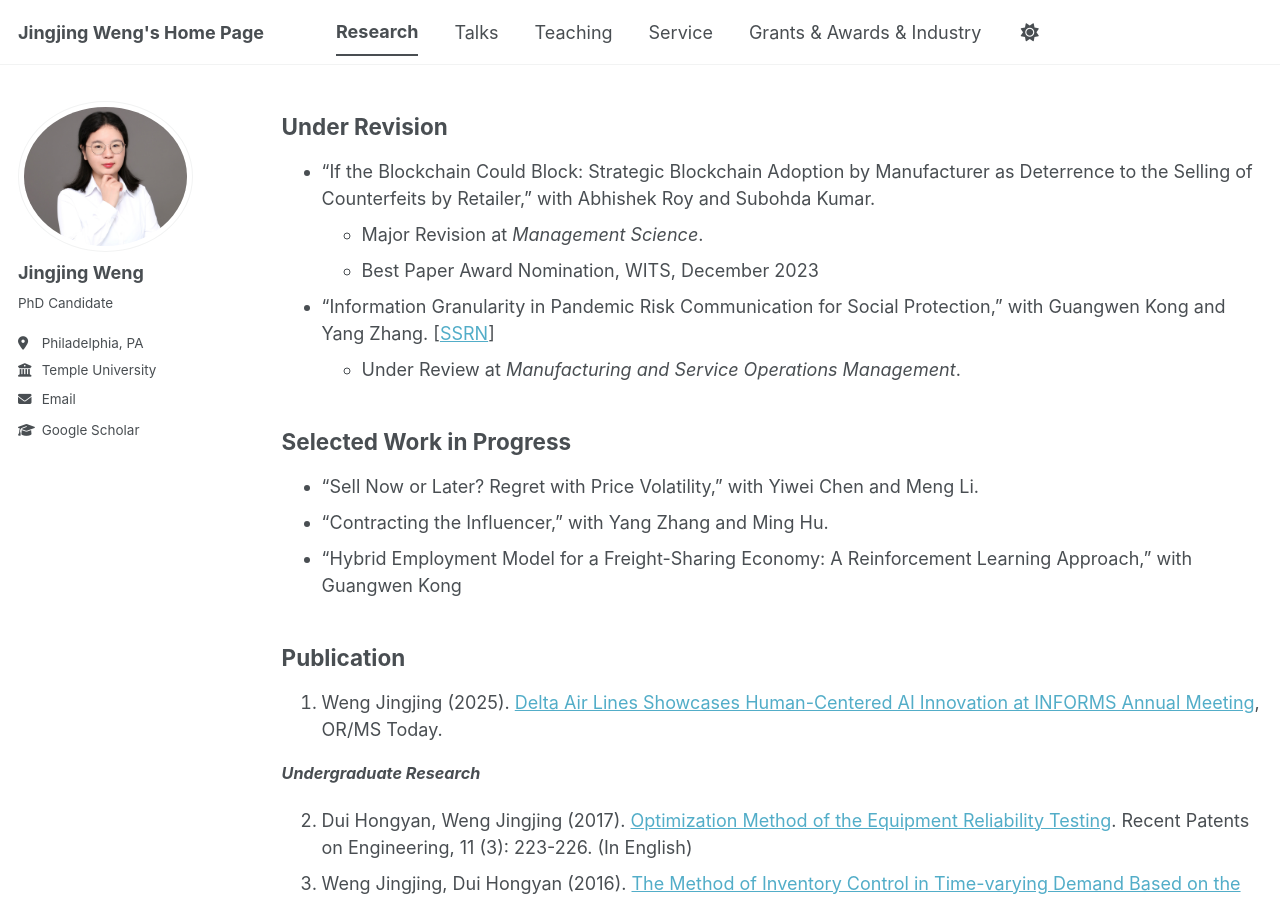
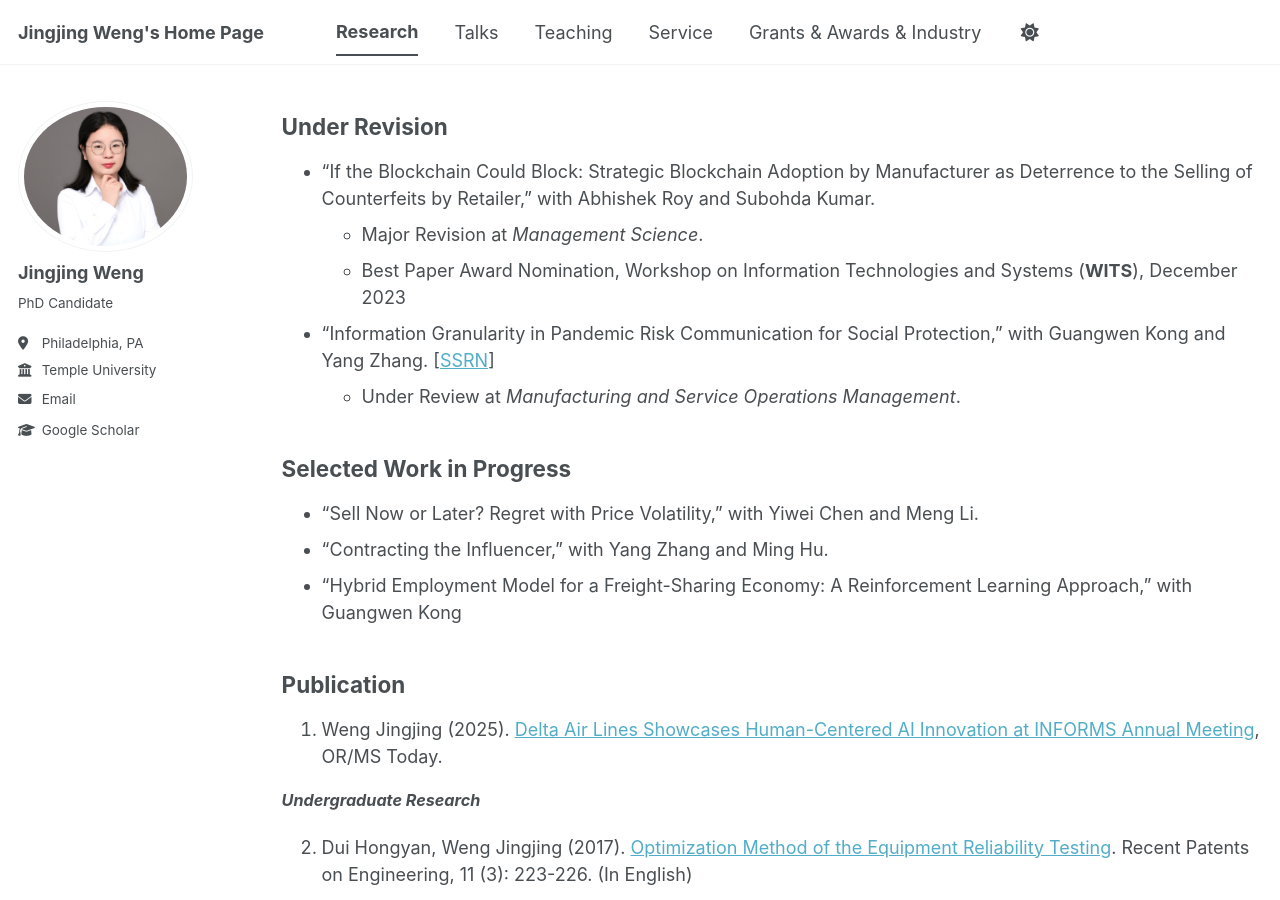
Before and after one commit to JingjingWeng/JingjingWeng.github.io, a Jekyll site: the page built from _pages/publications.md, in a window 1280 px wide and 900 px high, scrolled down 309 px. Built offline with Jekyll 4.4.1, drawn with Linux system fonts in a browser that asks for light colours; a script bundle is joined from its source files by our own code; library files that are not in the unit come from our copies.

Commit message:
Update publications.md

```diff
--- a/_pages/publications.md
+++ b/_pages/publications.md
@@ -18,7 +18,7 @@ author_profile: true
 ## Under Revision
 * "If the Blockchain Could Block: Strategic Blockchain Adoption by Manufacturer as Deterrence to the Selling of Counterfeits by Retailer," with Abhishek Roy and Subohda Kumar.
    * Major Revision at *Management Science*.
-   * Best Paper Award Nomination, WITS, December 2023
+   * Best Paper Award Nomination, Workshop on Information Technologies and Systems (**WITS**), December 2023
 
 * "Information Granularity in Pandemic Risk Communication for Social Protection," with Guangwen Kong and Yang Zhang. [[SSRN](https://papers.ssrn.com/sol3/papers.cfm?abstract_id=4914620)]
    * Under Review at *Manufacturing and Service Operations Management*.
```
